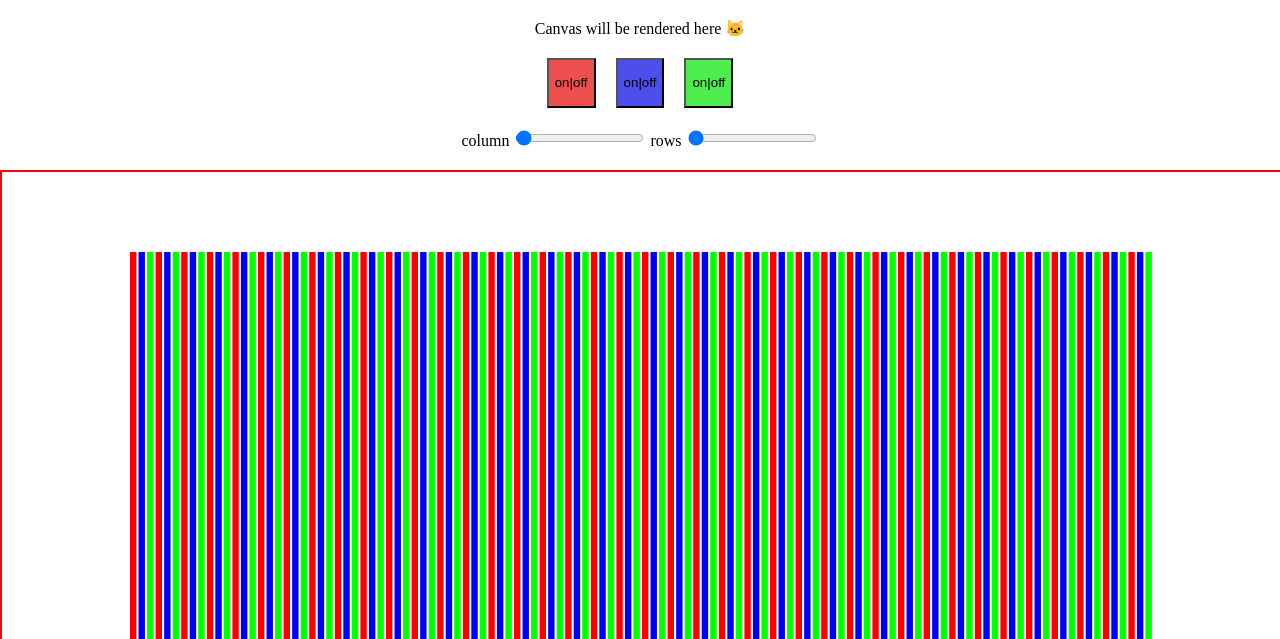
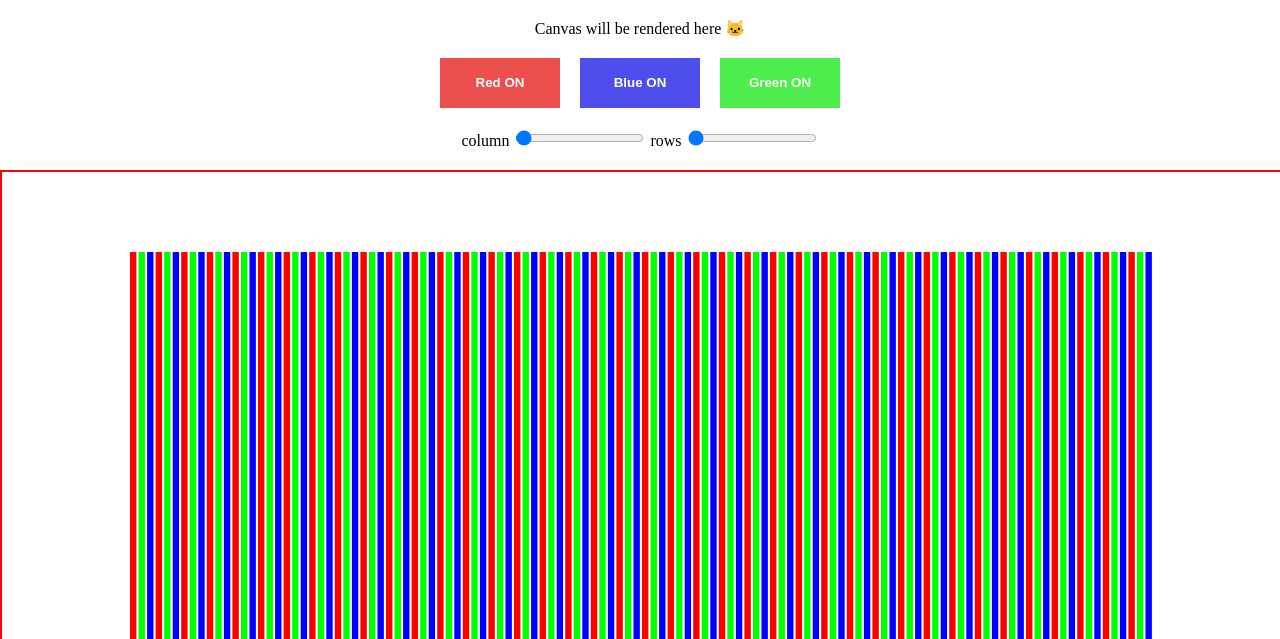
Before and after one commit to P-MUNDA/pixale-Symulaor, a website: page public/index.html in a window 1280 px wide. Shown: the part 161-800 px from the top of the page. Drawn offline with Linux system fonts and the light colour scheme.

Commit message:
-add pixale toggler buttons

```diff
--- a/public/index.html
+++ b/public/index.html
@@ -5,6 +5,40 @@
     <meta name="viewport" content="width=device-width, initial-scale=1.0" />
     <title>PixaleSymulator</title>
     <link rel="stylesheet" href="/style.css" />
+    <style>
+      .color-buttons {
+        display: flex;
+        gap: 20px;
+        justify-content: center;
+      }
+
+      .color-btn {
+        min-width: 120px;
+        height: 50px;
+        border: none;
+        cursor: pointer;
+        color: white;
+        font-weight: 700;
+        transition: 0.2s ease;
+      }
+
+      .color-btn.red {
+        background-color: rgb(237, 78, 78);
+      }
+
+      .color-btn.green {
+        background-color: rgb(78, 237, 78);
+      }
+
+      .color-btn.blue {
+        background-color: rgb(78, 78, 237);
+      }
+
+      .color-btn.off {
+        background-color: #444;
+        opacity: 0.6;
+      }
+    </style>
   </head>
   <body>
   <header>
@@ -22,9 +56,9 @@
       <p>Canvas will be rendered here 🐱</p>
       <div class="canvas-buttons">
         <div class="color-buttons">
-        <button class="render Red">on|off</button>
-        <button class="render Blue">on|off</button>
-        <button class="render Green">on|off</button>
+          <button class="color-btn red" data-color="red">Red ON</button>
+          <button class="color-btn blue" data-color="blue">Blue ON</button>
+          <button class="color-btn green" data-color="green">Green ON</button>
         </div>
 
         <div class="slider-buttons">
@@ -50,5 +84,6 @@
     </div>
 
     <script src="/pixale.js" type="module"></script>
+
   </body>
 </html>
--- a/public/pixale.js
+++ b/public/pixale.js
@@ -1,79 +1,84 @@
-
-import { red, blue, green } from "./utils.js";
 
 const canvas = document.querySelector('.pixa');
 const context = canvas.getContext('2d');
 
+const colorState = {
+  red: true,
+  green: true,
+  blue: true,
+};
 
-canvas.width = window.innerWidth
-canvas.height = window.innerHeight
+canvas.width = window.innerWidth;
+canvas.height = window.innerHeight;
 
+const width = canvas.width;
+const height = canvas.height;
 
-const width = canvas.width
-const height = canvas.height
+const gDWidth = width * 0.8;
+const gDHeight = height * 0.8;
 
-const gDWidth = width * 0.8
-const gDHeight = height * 0.8
+const marginX = width * 0.1;
+const marginY = height * 0.1;
 
-const marginX = width * 0.1
-const marginY = height * 0.1
+const numRows = 40;
+const numCols = 40;
+const numCells = numCols * numRows;
+const cellW = gDWidth / numCols;
+const cellH = gDHeight / numRows;
 
-const numRows = 40
-const numCols = 40
+const colorMap = {
+  red: 'rgb(255, 0, 0)',
+  green: 'rgb(0, 255, 0)',
+  blue: 'rgb(0, 0, 255)',
+};
 
+function updateButtonText(button, isOn) {
+  const colorName = button.dataset.color;
+  button.textContent = `${colorName.charAt(0).toUpperCase() + colorName.slice(1)} ${isOn ? 'ON' : 'OFF'}`;
+  button.classList.toggle('off', !isOn);
+}
 
-const numCells = numCols * numRows
+document.querySelectorAll('.color-btn').forEach((button) => {
+  const colorName = button.dataset.color;
 
-const cellW = gDWidth / numCols
-const cellH = gDHeight / numRows
+  button.addEventListener('click', () => {
+    colorState[colorName] = !colorState[colorName];
+    updateButtonText(button, colorState[colorName]);
+    draw();
+  });
 
+  updateButtonText(button, colorState[colorName]);
+});
 
 function draw() {
-    const width = canvas.width
-    const height = canvas.height
+  context.clearRect(0, 0, canvas.width, canvas.height);
+  context.fillStyle = 'white';
+  context.fillRect(0, 0, canvas.width, canvas.height);
 
-    // Fill background
-    context.fillStyle = 'white';
-    context.fillRect(0, 0, width, height);
+  for (let i = 0; i < numCells; i++) {
+    const col = i % numCols;
+    const row = Math.floor(i / numCols);
 
-        for(let i=0;i<numCells;i++){
-           const col= i%numCols;
-           const row= Math.floor(i/numCols);
+    const x = col * cellW + marginX;
+    const y = row * cellH + marginY;
+    const channelW = cellW / 3;
 
-           const x= col*cellW;
-           const y= row*cellH;
-           const channelw= cellW/3;
+    if (colorState.red) {
+      context.fillStyle = colorMap.red;
+      context.fillRect(x, y, cellW * 0.25, cellH);
+    }
 
-            // Draw RED channel
-            context.save()
-           context.translate(x+marginX,y+marginY);
-           const redColor = red();
-           console.log('Applying red color:', redColor);
-           context.fillStyle = redColor;
-           context.fillRect(0,0, cellW*0.25,cellH);
-           context.restore();
+    if (colorState.green) {
+      context.fillStyle = colorMap.green;
+      context.fillRect(x + channelW, y, cellW * 0.25, cellH);
+    }
 
-           // Draw BLUE channel
-           context.save()
-           context.translate(x+marginX+channelw,y+marginY);
-           const blueColor = blue();
-           console.log('Applying blue color:', blueColor);
-           context.fillStyle = blueColor;
-           context.fillRect(0,0, cellW*0.25,cellH);
-           context.restore();
-
-           // Draw GREEN channel
-           context.save()
-           context.translate(x+marginX+channelw*2,y+marginY);
-           const greenColor = green();
-           console.log('Applying green color:', greenColor);
-           context.fillStyle = greenColor;
-           context.fillRect(0,0, cellW*0.25,cellH);
-           context.restore();
-
-
-        }
-
+    if (colorState.blue) {
+      context.fillStyle = colorMap.blue;
+      context.fillRect(x + channelW * 2, y, cellW * 0.25, cellH);
+    }
+  }
 }
 
- draw();
+document.addEventListener('input', draw);
+draw();
--- a/public/style.css
+++ b/public/style.css
@@ -48,7 +48,7 @@ nav ol li,a{
     margin-top: 20px;
     gap: 20px;
 }
-
+/*
 .color-buttons{
     display: flex;
     gap: 20px;
@@ -65,4 +65,4 @@ nav ol li,a{
 .Blue{
     background-color: rgb(78, 78, 237);
     height: 50px;
-}
+} */
```
